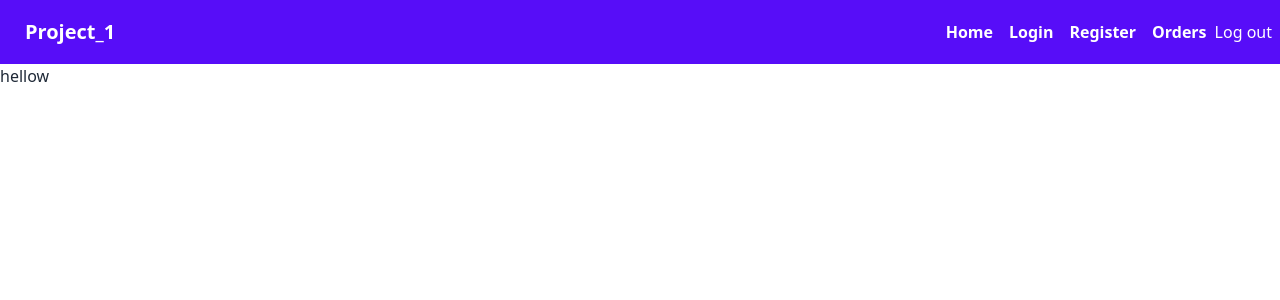
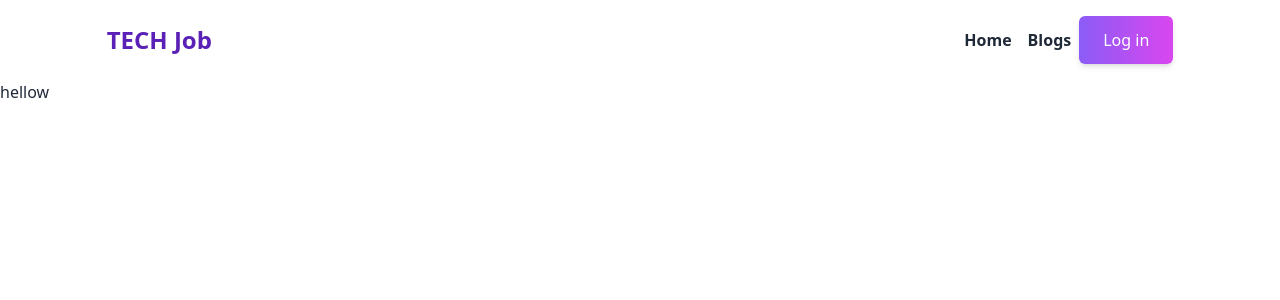
Before and after one commit to opu183059/HerosRecipe_Client, a React (Vite) app: page / in a window 1280 px wide. Shown: the top 300 px of the page. Built offline with nearby package versions, Linux system fonts and the light colour scheme; no server answers.

Commit message:
header edited

```diff
--- a/src/components/Header.jsx
+++ b/src/components/Header.jsx
@@ -13,35 +13,49 @@ const Header = () => {
   };
   return (
     <div>
-      <div className="navbar bg-primary text-primary-content flex justify-between">
-        <a className="btn btn-ghost normal-case text-xl">Project_1</a>
-        <div>
-          <Link className="mx-2 hover:text-white font-semibold" to="/">
+      <nav className="w-10/12 mx-auto flex flex-col lg:flex-row justify-between my-4 items-center">
+        <div className="logo mb-3 lg:mb-0">
+          <Link to="/">
+            <h3 className="text-2xl font-extrabold text-violet-800">
+              TECH Job
+            </h3>
+          </Link>
+        </div>
+        <div className="menu mb-3 lg:mb-0 font-bold flex flex-col md:text-center md:flex-row items-center">
+          <Link to="/" className="mx-2 md:justify-center">
             Home
           </Link>
-          <Link className="mx-2 hover:text-white font-semibold" to="/login">
-            Login
-          </Link>
-          <Link className="mx-2 hover:text-white font-semibold" to="/register">
-            Register
-          </Link>
-          <Link className="mx-2 hover:text-white font-semibold" to="/order">
-            Orders
+          <Link to="blogs" className="mx-2">
+            Blogs
           </Link>
           {user ? (
-            <div>
-              <span>{user.email}</span>{" "}
-              <button className="btn btn-outline" onClick={handleLogOut}>
+            <div className="flex flex-col md:text-center md:flex-row items-center">
+              <span className="mx-2">{user.email}</span>
+              <div className="tooltip tooltip-bottom" data-tip="user name">
+                <button className="">
+                  <img
+                    className="w-10 rounded-full mx-2"
+                    src="https://i.ibb.co/JHVvZ07/am-a-19-year-old-multimedia-artist-student-from-manila-21.png"
+                    alt="person pic"
+                  />
+                </button>
+              </div>
+              <button
+                className="px-6 py-3 font-medium text-white transition duration-200 rounded-md shadow-md bg-gradient-to-r from-amber-700 to-amber-500 hover:bg-gradient-to-l"
+                onClick={handleLogOut}
+              >
                 Log Out
               </button>
             </div>
           ) : (
             <span>
-              <Link to="/login">Log out</Link>
+              <button className="px-6 py-3 font-medium text-white transition duration-200 rounded-md shadow-md bg-gradient-to-r from-violet-500 to-fuchsia-500 hover:bg-gradient-to-l">
+                <Link to="/login">Log in</Link>
+              </button>
             </span>
           )}
         </div>
-      </div>
+      </nav>
     </div>
   );
 };
--- a/tailwind.config.js
+++ b/tailwind.config.js
@@ -16,6 +16,6 @@ export default {
     logs: true,
     rtl: false,
     prefix: "",
-    darkTheme: "cupcake",
+    darkTheme: "winter",
   },
 }
```
